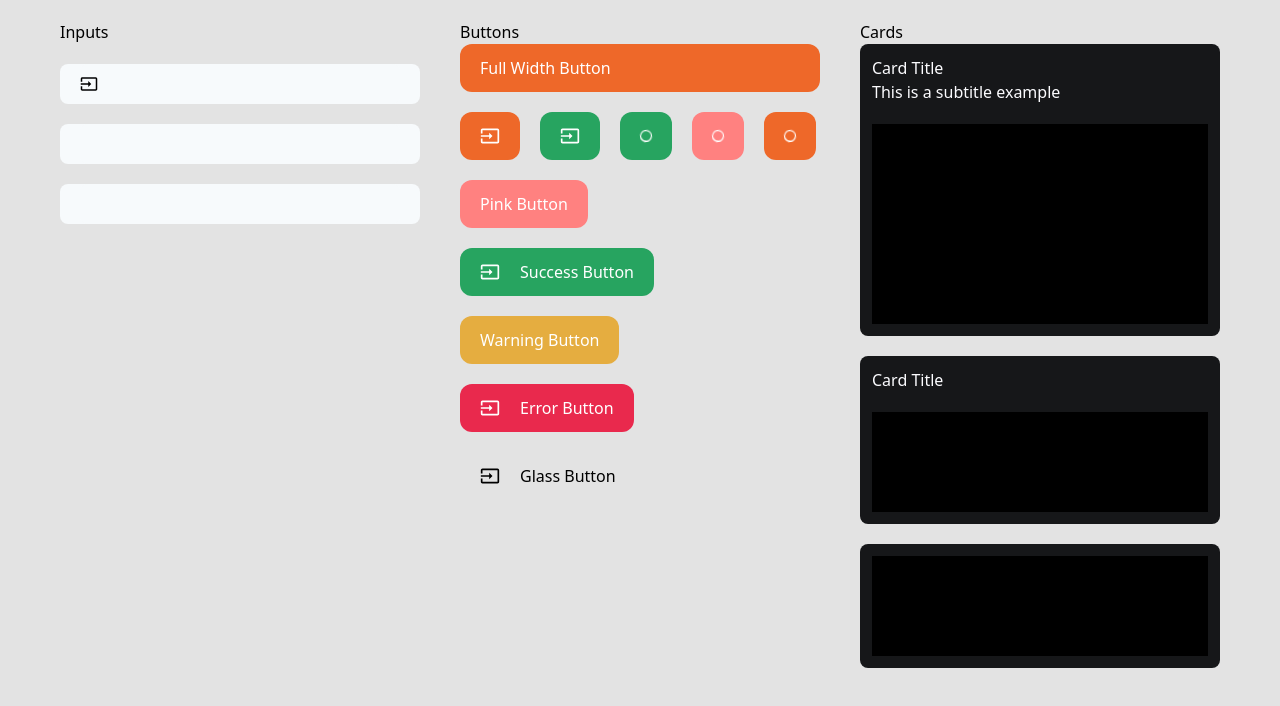
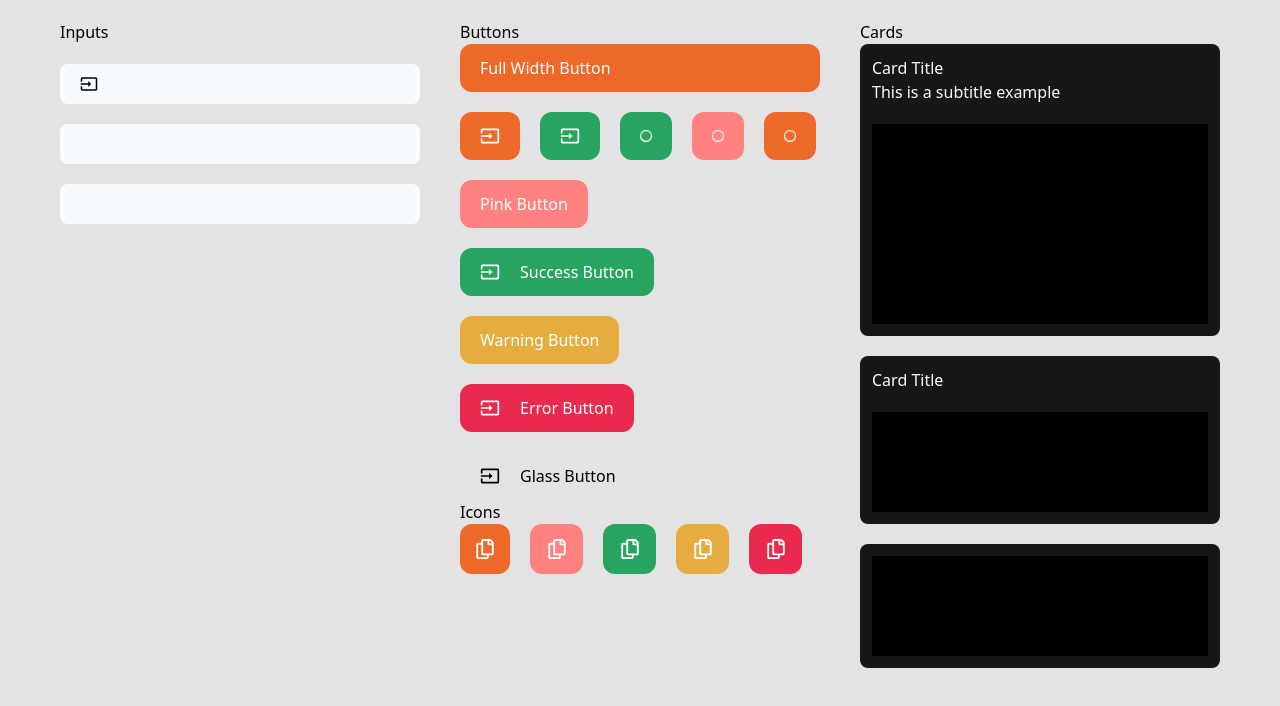
Before and after one commit to Agility-Creative-Solutions/scrummy-app, a Next.js app: page /design-system in a window 1280 px wide. Shown: the top 706 px of the page. Built offline with nearby package versions, Linux system fonts and the light colour scheme.

Commit message:
feat: icon button ui

```diff
--- a/package.json
+++ b/package.json
@@ -27,7 +27,8 @@
     "react-dom": "^18.2.0",
     "react-icons": "^4.4.0",
     "styled-components": "^5.3.5",
-    "tailwindcss": "^3.1.6"
+    "tailwindcss": "^3.1.6",
+    "yarn": "^1.22.19"
   },
   "devDependencies": {
     "@commitlint/cli": "^17.0.3",
--- /dev/null
+++ b/src/components/atoms/Icon/index.tsx
@@ -0,0 +1,48 @@
+/* eslint-disable prettier/prettier */
+import cx from 'classnames';
+import React from 'react';
+import type { IconBaseProps } from 'react-icons/lib';
+
+export type IconProps = {
+  size?: number,
+  href?: string;
+  onClick?: () => void;
+  icon?: IconBaseProps ;
+  iconType?: 'primary' | 'pink' | 'success' | 'warning' | 'danger';
+};
+
+const Icon: React.FC<IconProps> = ({
+  href,
+  onClick,
+  icon,
+  iconType,
+  size,
+}) => {
+
+  return (
+    <a
+    className={cx(
+      'cursor-pointer border-none rounded-xl my-auto ease-in duration-200  inline-flex items-center active:shadow-xl hover:shadow-md',{
+        'bg-scrummyOrange-500 text-white': iconType === 'primary',
+        'bg-scrummyPink-500 text-white': iconType === 'pink',
+        'bg-scrummyGreen-500 text-white': iconType === 'success',
+        'bg-scrummyYellow-500 text-white': iconType === 'warning',
+        'bg-scrummyRed-500 text-white': iconType === 'danger',
+      }
+    )}
+    href={href}
+    onClick={onClick}
+    >
+      <div className='m-auto flex items-center justify-center' style={{
+        height: size || 50,
+        width: size || 53,
+      }}>
+        <>
+          {icon}
+        </>
+      </div>
+    </a>
+  );
+};
+
+export default Icon
--- a/src/pages/design-system.tsx
+++ b/src/pages/design-system.tsx
@@ -1,5 +1,9 @@
+import * as FAIcons from 'react-icons/fa';
+
 import { Button, Input } from '@/components';
 import Card from '@/components/atoms/Card';
+
+import Icon from '../components/atoms/Icon';
 
 const DesignSystem = () => (
   <div style={{ backgroundColor: '#e3e3e3', height: '100vh', padding: 20 }}>
@@ -32,6 +36,20 @@ const DesignSystem = () => (
           <Button title="Error Button" icon="MdInput" buttonType="danger" />
           <Button title="Glass Button" icon="MdInput" buttonType="glass" />
         </div>
+        <div>
+          <h4>Icons</h4>
+          <div className="flex gap-5">
+            <Icon
+              iconType="primary"
+              size={50}
+              icon={<FAIcons.FaRegCopy size={20} />}
+            />
+            <Icon iconType="pink" icon={<FAIcons.FaRegCopy size={20} />} />
+            <Icon iconType="success" icon={<FAIcons.FaRegCopy size={20} />} />
+            <Icon iconType="warning" icon={<FAIcons.FaRegCopy size={20} />} />
+            <Icon iconType="danger" icon={<FAIcons.FaRegCopy size={20} />} />
+          </div>
+        </div>
       </div>
       <div>
         <h4>Cards</h4>
```
Also changed, not shown: 2 other files (tests, documents, lock files or other folders).
